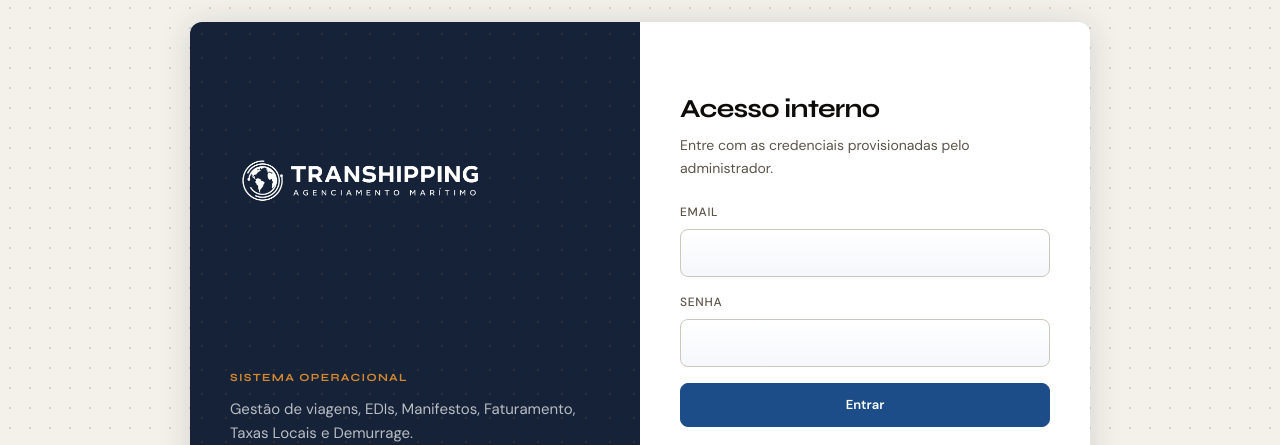
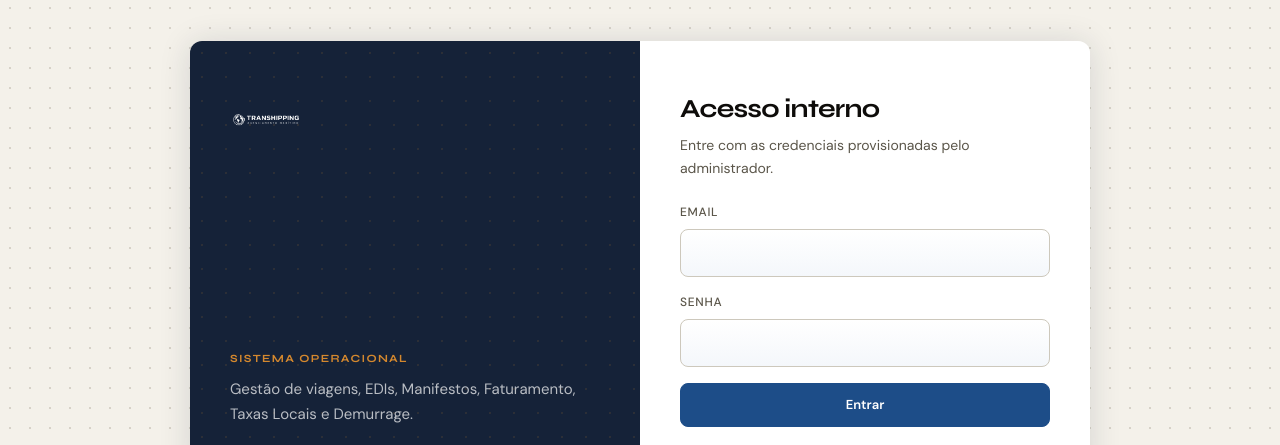
Before and after one commit to luccafwlog/transhippingdesk, a React (Vite) app: page /login in a window 1280 px wide. Shown: the part 142-587 px from the top of the page. Built offline with nearby package versions, Linux system fonts and the light colour scheme; no server answers.

Commit message:
fix(login): logo 72px alinhada ao topo do painel navy
https://claude.ai/code/session_011nUga9FNWaWCmm7LhkW8gk

```diff
--- a/src/index.css
+++ b/src/index.css
@@ -1250,11 +1250,11 @@ textarea {
 }
 
 .app-auth__logo {
-  height: 260px;
+  height: 72px;
   width: auto;
+  max-width: 100%;
   object-fit: contain;
-  object-position: left top;
-  align-self: flex-start;
+  object-position: left center;
   filter: brightness(0) invert(1);
   position: relative;
   z-index: 1;
```
